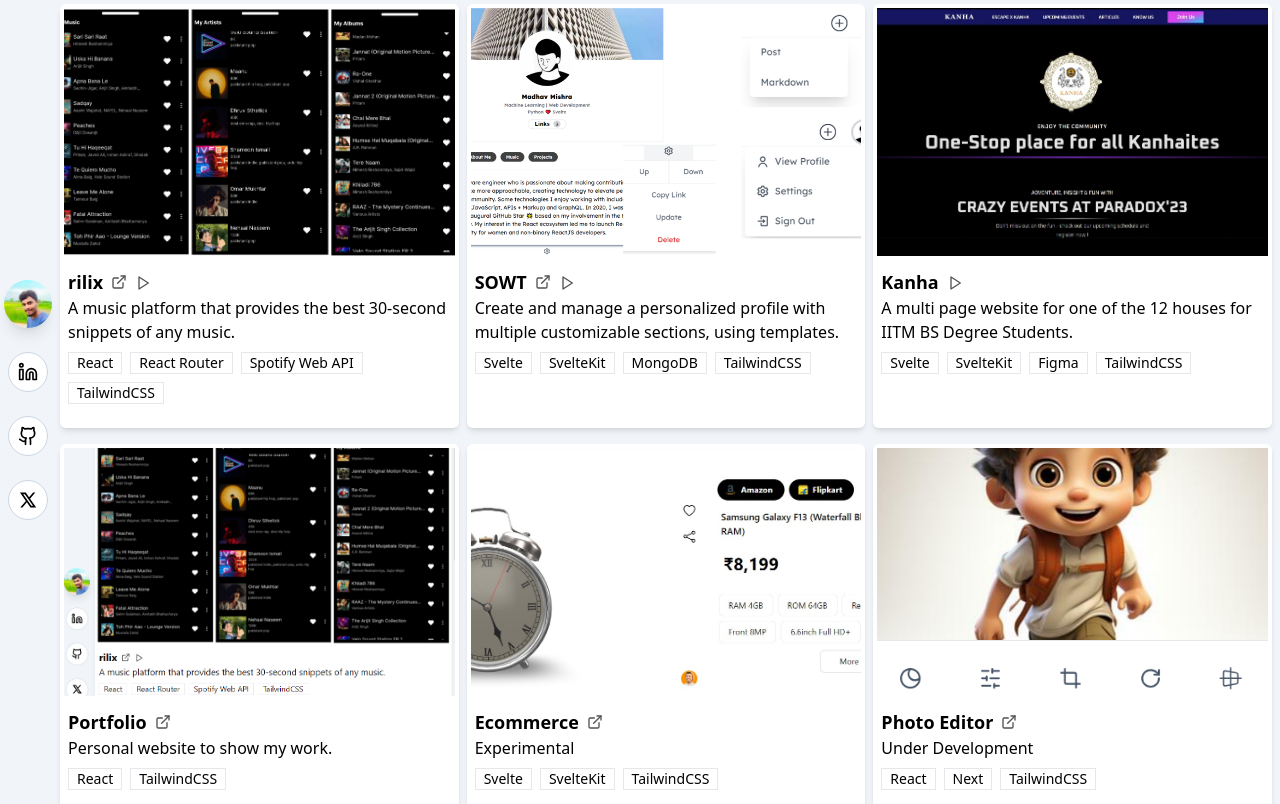
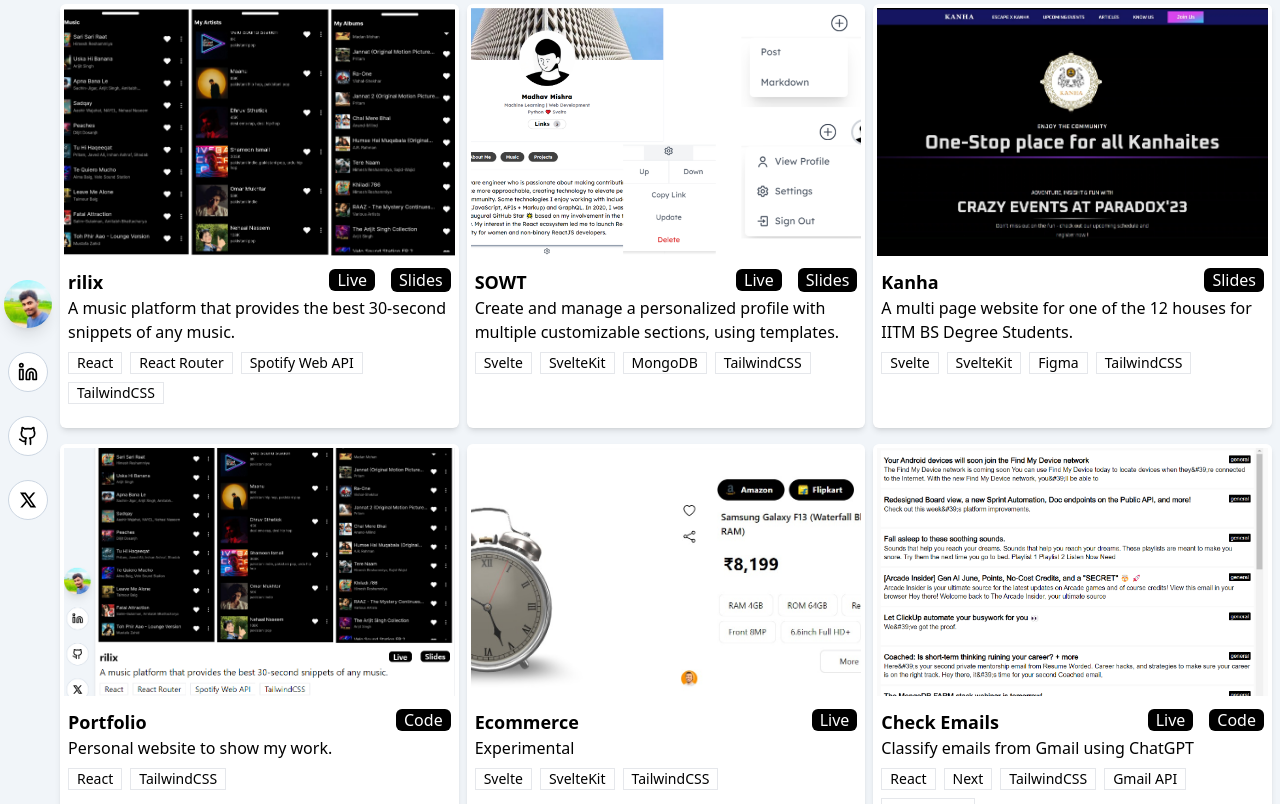
Before and after one commit to madhav240/madhav240.github.io, a React (Vite) app: page / in a window 1280 px wide. Built offline with nearby package versions, Linux system fonts and the light colour scheme.

Commit message:
initial commit

```diff
--- a/src/App.jsx
+++ b/src/App.jsx
@@ -64,35 +64,24 @@
       </div>
 
       {selectedCard && (
-        <div className="w-dvw h-dvh backdrop-blur-sm bg-black/40 fixed top-0 overflow-hidden flex flex-row justify-center items-center px-2">
+        <div className="w-dvw h-dvh backdrop-blur-sm bg-black/40 fixed top-0 overflow-hidden flex flex-col justify-center items-center px-2">
           <div className="bg-white max-w-3xl sm:w-[45rem] md:w-[50rem]  rounded-md ">
-            <GoogleSlide ID={selectedCard.slideID} />
-
+            <GoogleSlide ID={selectedCard.presentation} />
             <div className="p-3">
-              <div className="flex flex-row items-center relative">
-                {selectedCard.link ? (
-                  <a
-                    href={selectedCard.link}
-                    target="_blank"
-                    className="flex flex-row items-center w-fit hover:underline"
-                  >
-                    <span className="text-lg font-bold">
-                      {selectedCard.name}
-                    </span>
-
-                    <span>
-                      <ExternalLink className="ml-2 w-4 h-4 text-neutral-600" />
-                    </span>
-                  </a>
-                ) : (
-                  <span className="text-lg font-bold">{selectedCard.name}</span>
-                )}
-                <button
-                  onClick={() => setSelectedCard(null)}
-                  className="absolute right-0"
-                >
-                  <X />
-                </button>
+              <div className="relative">
+                <span className="text-lg font-bold mr-3">
+                  {selectedCard.name}
+                </span>
+                <div className="flex flex-row absolute right-0 top-0 gap-x-4 items-center">
+                  {selectedCard.links &&
+                    selectedCard.links.map((link, index) => (
+                      <a href={link.url} key={index}>
+                        <span className="bg-black text-white font-medium px-2 rounded-md">
+                          {link.name}
+                        </span>
+                      </a>
+                    ))}
+                </div>
               </div>
               <p>{selectedCard.text}</p>
 
@@ -105,6 +94,12 @@
               </div>
             </div>
           </div>
+          <button
+            onClick={() => setSelectedCard(null)}
+            className="p-2 mt-4 bg-white rounded-full"
+          >
+            <X />
+          </button>
         </div>
       )}
     </>
--- a/src/components/Card.jsx
+++ b/src/components/Card.jsx
@@ -1,52 +1,35 @@
-import { ExternalLink, Play } from "lucide-react";
-
 export default function Card({ props, setSelectedCard }) {
   return (
     <>
       <div className="bg-white rounded-md pb-4 shadow-md">
-        {props.slideID ? (
-          <>
-            <div className="relative">
-              <img
-                className="md:h-64 sm:w-full p-1 object-cover cursor-pointer"
-                src={props.image}
-                alt=""
-                onClick={() => setSelectedCard(props)}
-                loading="lazy"
-              />
-            </div>
-          </>
-        ) : (
         <img
           className="md:h-64 sm:w-full p-1 object-cover"
           src={props.image}
           alt=""
         />
-        )}
 
         <div className="p-2">
-          <div className="flex flex-row items-center ">
-            {props.link ? (
-              <a
-                href={props.link}
-                target="_blank"
-                className="flex flex-row items-center w-fit hover:underline"
-              >
-                <span className="text-lg font-bold">{props.name}</span>
-
-                <span>
-                  <ExternalLink className="ml-2 w-4 h-4 text-neutral-600" />
+          <div className="relative">
+            <span className="text-lg font-bold mr-3">{props.name}</span>
+            <div className="flex flex-row absolute right-0 top-0 gap-x-4 items-center">
+              {props.links &&
+                props.links.map((link, index) => (
+                  <a href={link.url} key={index}>
+                    <span className="bg-black text-white font-medium px-2 rounded-md">
+                      {link.name}
                     </span>
                   </a>
-            ) : (
-              <span className="text-lg font-bold">{props.name}</span>
+                ))}
+
+              {props.presentation && (
+                <button
+                  onClick={() => setSelectedCard(props)}
+                  className="bg-black text-white font-medium px-2 rounded-md"
+                >
+                  Slides
+                </button>
               )}
-
-            {props.slideID && (
-              <span>
-                <Play className="ml-2 w-4 h-4 text-neutral-600 mt-[1px]" />
-              </span>
-            )}
+            </div>
           </div>
 
           <p>{props.text}</p>
--- a/src/lib/data.json
+++ b/src/lib/data.json
@@ -3,23 +3,23 @@
     "name": "rilix",
     "text": "A music platform that provides the best 30-second snippets of any music.",
     "tags": ["React", "React Router", "Spotify Web API", "TailwindCSS"],
-    "slideID": "2PACX-1vTkYQTtJlY8oL5qFcKsHyTSTp9lfNuJ3K_PRPET4-OtEf5C3qSKnXso9vxMj4AvuTJqGAE8RjYz13j1",
+    "presentation": "2PACX-1vTkYQTtJlY8oL5qFcKsHyTSTp9lfNuJ3K_PRPET4-OtEf5C3qSKnXso9vxMj4AvuTJqGAE8RjYz13j1",
     "image": "./images/rilix.png",
-    "link": "https://rilix.vercel.app/"
+    "links": [{ "name": "Live", "url": "https://rilix.vercel.app/" }]
   },
   {
     "name": "SOWT",
     "text": "Create and manage a personalized profile with multiple customizable sections, using templates.",
     "tags": ["Svelte", "SvelteKit", "MongoDB", "TailwindCSS"],
-    "slideID": "2PACX-1vTBBQOce90Tykl1wqVzhS5uW6ZctPX4r3l7vEF7LSzKSDFksz-Trm9ufL530v47R9K8efJwCkqzSNwo",
+    "presentation": "2PACX-1vTBBQOce90Tykl1wqVzhS5uW6ZctPX4r3l7vEF7LSzKSDFksz-Trm9ufL530v47R9K8efJwCkqzSNwo",
     "image": "./images/sowt.png",
-    "link": "https://sowt.vercel.app/"
+    "links": [{ "name": "Live", "url": "https://sowt.vercel.app/" }]
   },
   {
     "name": "Kanha",
     "text": "A multi page website for one of the 12 houses for IITM BS Degree Students.",
     "tags": ["Svelte", "SvelteKit", "Figma", "TailwindCSS"],
-    "slideID": "2PACX-1vQrDxt6GVtQeG6sXgrW5AKnl93nCIbraEt9-dDZiV_RUqKRvykGJDyH4tbM2R3NAxuu08nzTRzW0BNt",
+    "presentation": "2PACX-1vQrDxt6GVtQeG6sXgrW5AKnl93nCIbraEt9-dDZiV_RUqKRvykGJDyH4tbM2R3NAxuu08nzTRzW0BNt",
     "image": "./images/kanha.png"
   },
   {
@@ -27,20 +27,36 @@
     "text": "Personal website to show my work.",
     "tags": ["React", "TailwindCSS"],
     "image": "./images/portfolio.png",
-    "link": "https://github.com/madhav240/madhav240.github.io"
+    "links": [
+      {
+        "name": "Code",
+        "url": "https://github.com/madhav240/madhav240.github.io"
+      }
+    ]
   },
   {
     "name": "Ecommerce",
     "text": "Experimental",
     "tags": ["Svelte", "SvelteKit", "TailwindCSS"],
     "image": "./images/ecommerce.jpeg",
-    "link": "https://ecom-exp.vercel.app/product"
+    "links": [{ "name": "Live", "url": "https://ecom-exp.vercel.app/product" }]
+  },
+
+  {
+    "name": "Check Emails",
+    "text": "Classify emails from Gmail using ChatGPT",
+    "tags": ["React", "Next", "TailwindCSS", "Gmail API", "OpenAI API"],
+    "image": "./images/check-emails.png",
+    "links": [
+      { "name": "Live", "url": "https://check-emails-beta.vercel.app" },
+      { "name": "Code", "url": "https://github.com/madhav240/check-emails" }
+    ]
   },
   {
     "name": "Photo Editor",
     "text": "Under Development",
     "tags": ["React", "Next", "TailwindCSS"],
     "image": "./images/photo-editor.png",
-    "link": "https://pedi-six.vercel.app"
+    "links": [{ "name": "Live", "url": "https://pedi-six.vercel.app" }]
   }
 ]
```
Also changed, not shown: public/images/check-emails.png (added), public/images/portfolio.png. Lines whose indentation alone changed are shown as unchanged.
